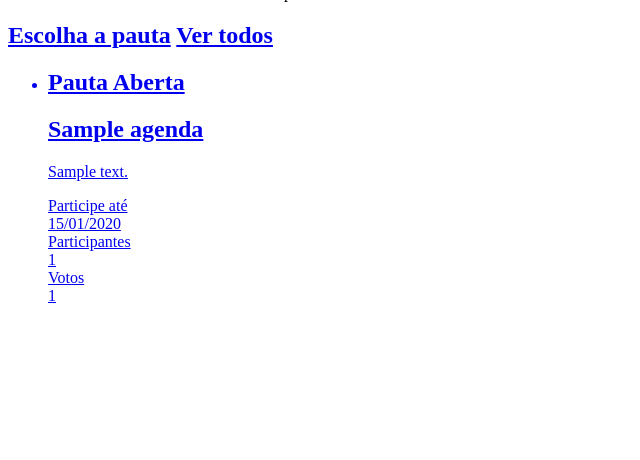
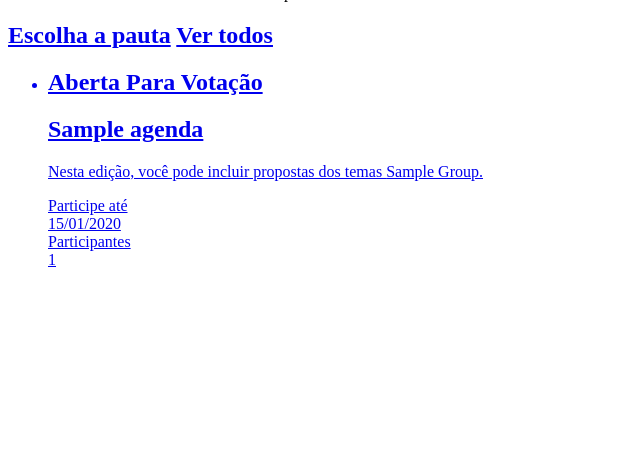
Before and after one commit to labhackercd/colab-pauta-plugin, a Django app: template src/colab_pauta/templates/widgets/pauta_home_section.html in a window 1280 px wide. Shown: the part 340-800 px from the top of the page, without its empty margins (0-640 px from the left). Run offline with Django 3.2, Linux system fonts and the light colour scheme; the template is opened without the code that fills it: most values are stand-ins (such as "Sample title", 1, 10 or a date in 2020).

Commit message:
Update home card
Signed-off-by: Matheus Fernandes <matheus.souza.fernandes@gmail.com>

```diff
--- a/src/colab_pauta/templates/widgets/pauta_home_section.html
+++ b/src/colab_pauta/templates/widgets/pauta_home_section.html
@@ -21,25 +21,25 @@
           <ul class="card-list">
             {% for agenda in pauta_data %}
               <a class="info-card__link" href="{{agenda.get_url}}">
-                <li class="info-card info-card--pauta info-card--{{agenda.category.slug}}">
+                <li class="info-card info-card--pauta">
                   {% if agenda.is_closed %}
                     <div class="info-card__header info-card__header--closed">
                       <div class="info-card__icon info-card__icon--closed">
                         <i class="icon icon-calendar-times-o"></i>
                       </div>
-                      <h2 class="info-card__title">Pauta Fechada</h2>
+                      <h2 class="info-card__title">Votação Encerrada</h2>
                     </div>
                   {% else %}
                     <div class="info-card__header info-card__header--calendar">
                       <div class="info-card__icon info-card__icon--calendar">
                         <i class="icon icon-calendar-check-o"></i>
                       </div>
-                      <h2 class="info-card__title">Pauta Aberta</h2>
+                      <h2 class="info-card__title">Aberta Para Votação</h2>
                     </div>
                   {% endif %}
                   <h2 class="info-card__title">{{agenda.title|truncatechars:70}}</h2>
                   <p class="info-card__text">
-                    {{agenda.description|truncatechars:160}}
+                    Nesta edição, você pode incluir propostas dos temas {% for group in agenda.groups.all %}{% if forloop.first %}<span class="text__highlight">{{group.theme_name|title}}</span>{% elif forloop.last %} e <span class="text__highlight">{{group.theme_name|title}}</span>{% else %}, <span class="text__highlight">{{group.theme_name|title}}</span>{% endif %}{% endfor %}.
                   </p>
                   <div class="info-card__footer">
 
@@ -52,11 +52,6 @@
                       <div class="card-stats">
                         <div class="card-stats__name">Participantes</div>
                         <div class="card-stats__value {% if closed %}card-stats__value--closed{% endif %}">{{agenda.participants_count}}</div>
-                      </div>
-
-                      <div class="card-stats">
-                        <div class="card-stats__name">Votos</div>
-                        <div class="card-stats__value {% if closed %}card-stats__value--closed{% endif %}">{{agenda.votes_count}}</div>
                       </div>
                     {% endwith %}
                   </div>
```
